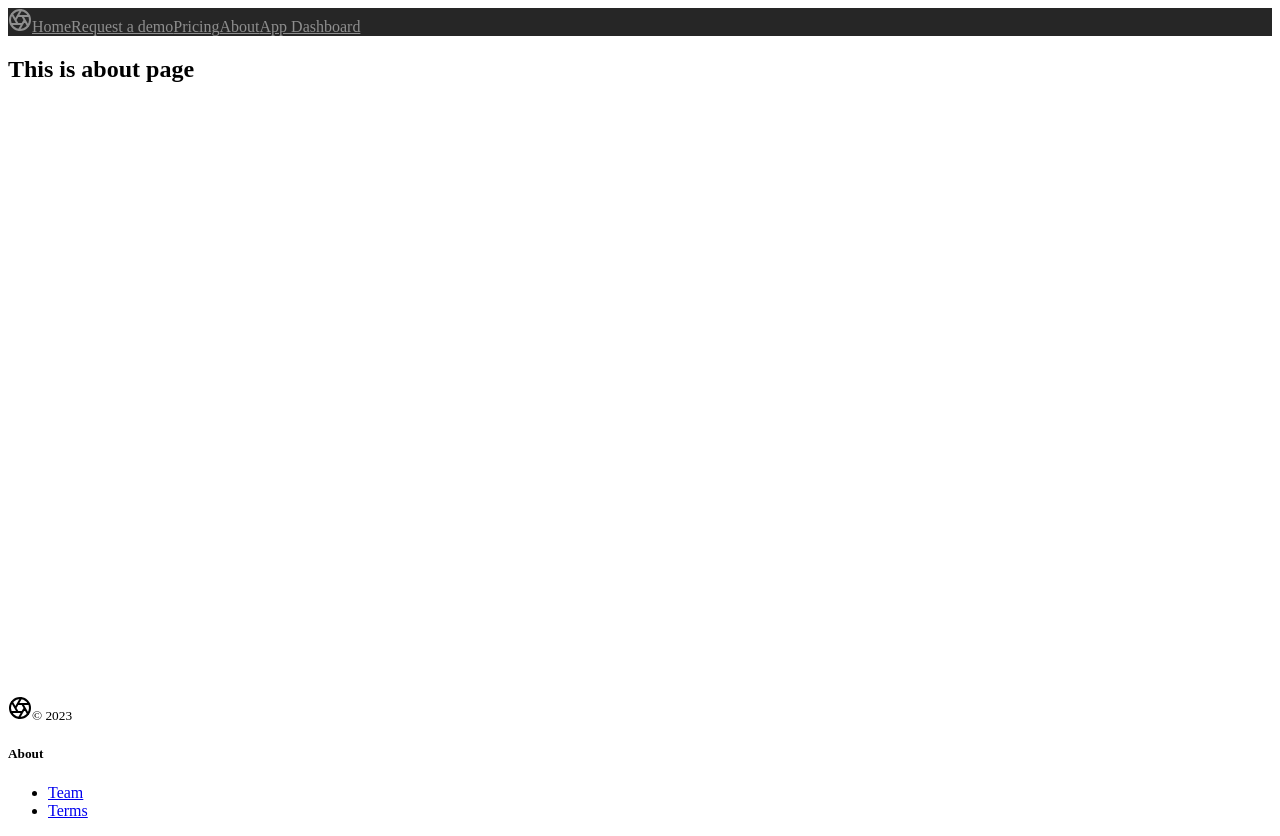
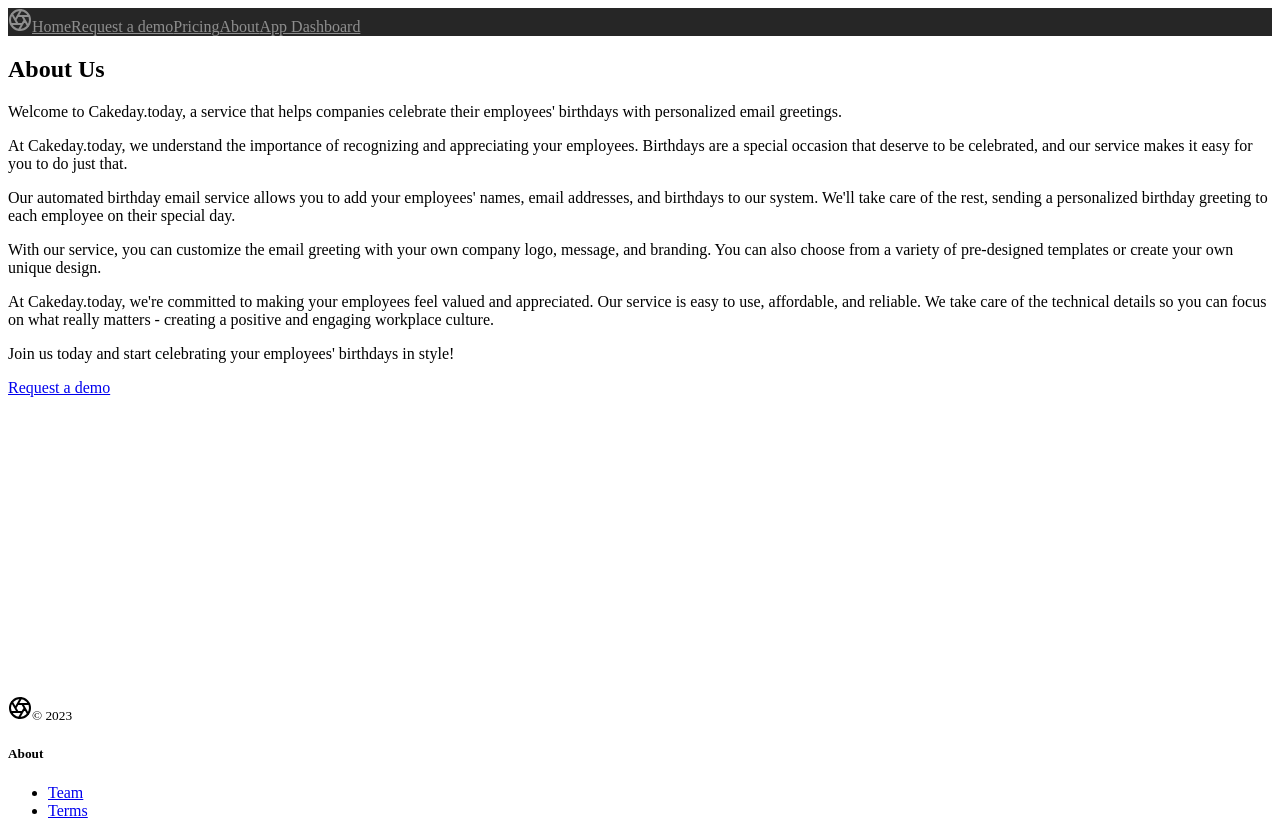
Before and after one commit to yigitsadic/birthdayproject, a Next.js app in the folder static-site/: page /about in a window 1280 px wide. Built offline with nearby package versions, Linux system fonts and the light colour scheme.

Commit message:
added content from chatgpt

```diff
--- a/static-site/app/about/page.tsx
+++ b/static-site/app/about/page.tsx
@@ -1,7 +1,46 @@
+import Link from "next/link";
+
 export default function AboutPage() {
   return (
     <div>
-      <h2>This is about page</h2>
+      <h2>About Us</h2>
+      <p className="lead">
+        Welcome to Cakeday.today, a service that helps companies celebrate their
+        employees' birthdays with personalized email greetings.
+      </p>
+
+      <p>
+        At Cakeday.today, we understand the importance of recognizing and
+        appreciating your employees. Birthdays are a special occasion that
+        deserve to be celebrated, and our service makes it easy for you to do
+        just that.
+      </p>
+
+      <p>
+        Our automated birthday email service allows you to add your employees'
+        names, email addresses, and birthdays to our system. We'll take care of
+        the rest, sending a personalized birthday greeting to each employee on
+        their special day.
+      </p>
+
+      <p>
+        With our service, you can customize the email greeting with your own
+        company logo, message, and branding. You can also choose from a variety
+        of pre-designed templates or create your own unique design.
+      </p>
+
+      <p>
+        At Cakeday.today, we're committed to making your employees feel valued
+        and appreciated. Our service is easy to use, affordable, and reliable.
+        We take care of the technical details so you can focus on what really
+        matters - creating a positive and engaging workplace culture.
+      </p>
+
+      <p className="lead">
+        Join us today and start celebrating your employees' birthdays in style!
+      </p>
+
+      <Link href={"/request-a-demo"}>Request a demo</Link>
     </div>
   );
 }
```
